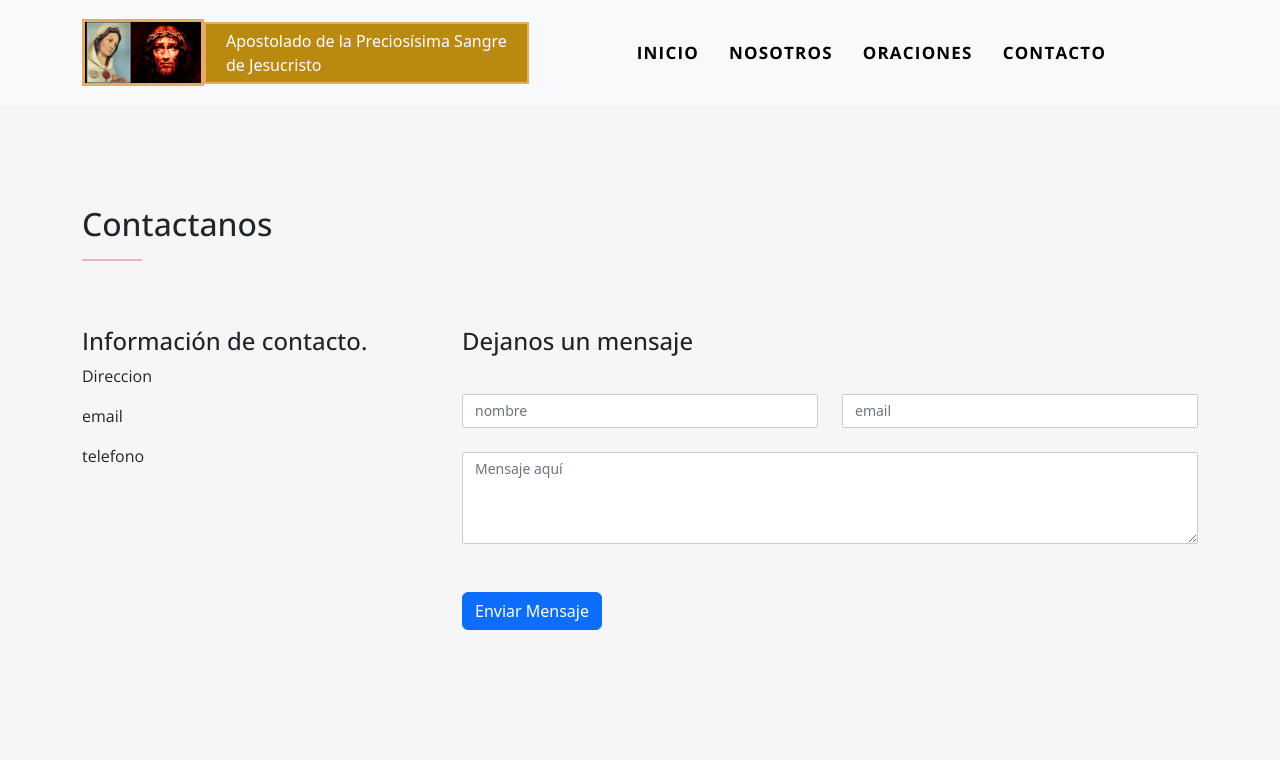
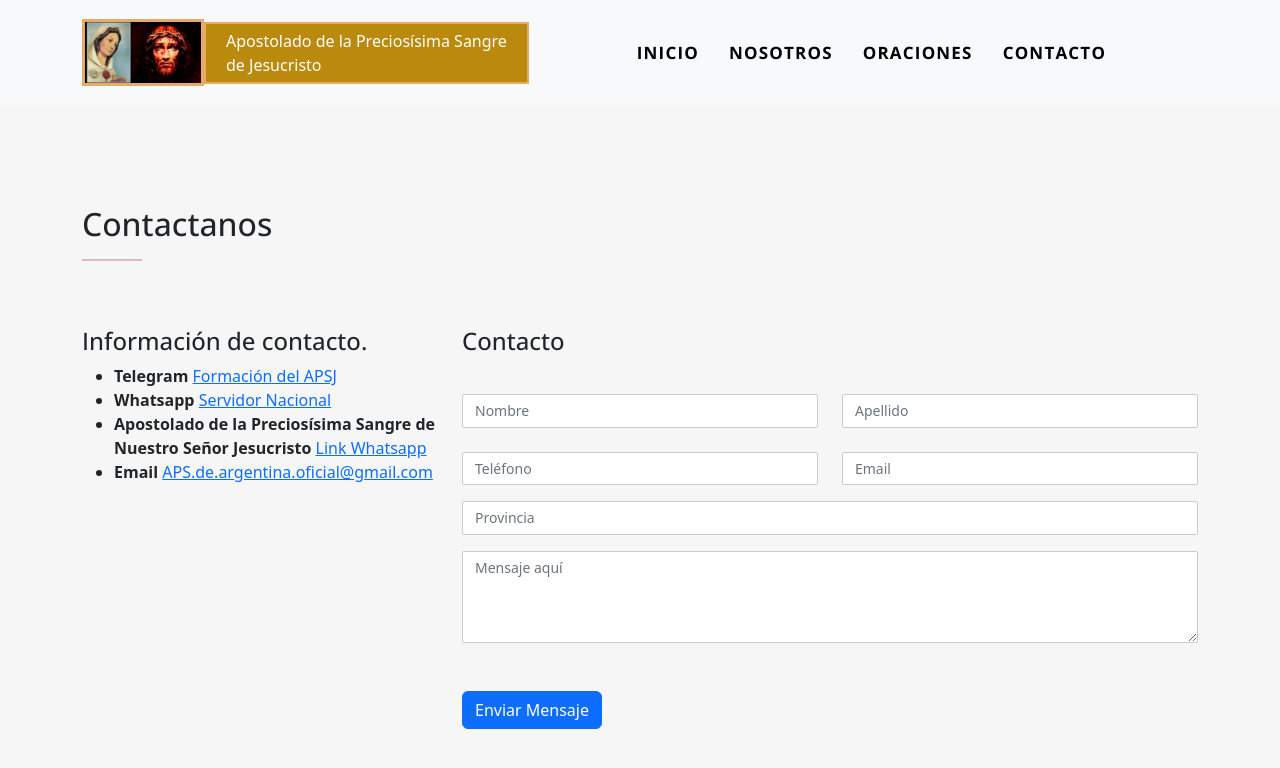
Before and after one commit to emirmoretti/apsj, a React (Vite) app: page /contacto in a window 1280 px wide. Shown: the top 768 px of the page. Built offline with nearby package versions, Linux system fonts and the light colour scheme.

Commit message:
animation and stuffs

```diff
--- a/package.json
+++ b/package.json
@@ -13,6 +13,7 @@
     "@fortawesome/free-regular-svg-icons": "^6.1.2",
     "@fortawesome/free-solid-svg-icons": "^6.1.2",
     "@fortawesome/react-fontawesome": "^0.2.0",
+    "aos": "^2.3.4",
     "bootstrap": "^5.2.0",
     "react": "^18.2.0",
     "react-bootstrap": "^2.5.0",
--- a/src/App.jsx
+++ b/src/App.jsx
@@ -4,10 +4,13 @@ import Home from "./pages/Home";
 import Nosotros from "./pages/Nosotros";
 import Oraciones from "./pages/Oraciones";
 import Contact from "./pages/Contact";
+import AOS from "aos";
+import "aos/dist/aos.css";
 
 import "./App.scss";
 
 function App() {
+  AOS.init();
   return (
     <main className="App">
       <NavComponent />
--- a/src/components/about/About.jsx
+++ b/src/components/about/About.jsx
@@ -1,6 +1,7 @@
 import React from "react";
 import { Container, Row, Col } from "react-bootstrap";
-import './About.scss'
+import { Link } from "react-router-dom";
+import "./About.scss";
 
 const About = () => {
   return (
@@ -14,26 +15,30 @@ const About = () => {
           <Col md={4}>
             <h3>Quienes somos</h3>
             <p>
-              Lorem ipsum dolor sit amet consectetur adipisicing elit. Optio exercitationem delectus impedit veritatis animi voluptatum?
-              Nobis molestias ea, tempore eveniet qui, totam reiciendis est nesciunt quasi sequi ipsum temporibus quo.
+              Devoción a la Preciosísima Sangre de Nuestro Jesucristo no es una nueva devoción en la Santa Iglesia Católica. Es tan antigua
+              como el primer Jueves Santo, cuando Jesús instituyó el Sacerdocio y la Santa Eucaristía. La proclamación de las siguientes
+              palabras...
             </p>
-            <a>Visitar</a>
+            <Link to="/nosotros" className="nav-link text-primary">
+              Continuar leyendo
+            </Link>
           </Col>
           <Col md={4}>
             <h3>Oraciones</h3>
             <p>
-              Lorem ipsum dolor sit amet consectetur adipisicing elit. Optio exercitationem delectus impedit veritatis animi voluptatum?
-              Nobis molestias ea, tempore eveniet qui, totam reiciendis est nesciunt quasi sequi ipsum temporibus quo.
+              LAS ORACIONES DE GETSEMANÍ (Contenidas en el libro de Oraciones o Devocionario). Cada jueves de 11:00 pm a 03:00 am del
+              viernes en la madrugada es la Hora de Getsemaní. Las siguientes oraciones deben ser dichas durante este tiempo...
             </p>
-            <a>Visitar</a>
+            <Link to="/oraciones" className="nav-link text-primary">
+              Continuar leyendo
+            </Link>
           </Col>
           <Col md={4}>
-            <h3>Información</h3>
-            <p>
-              Lorem ipsum dolor sit amet consectetur adipisicing elit. Optio exercitationem delectus impedit veritatis animi voluptatum?
-              Nobis molestias ea, tempore eveniet qui, totam reiciendis est nesciunt quasi sequi ipsum temporibus quo.
-            </p>
-            <a>Visitar</a>
+            <h3>Contacto</h3>
+            <p>Para más información sobre esta Devoción y sus cenáculos de Oración cerca de tu localidad contactar...</p>
+            <Link to="/contacto" className="nav-link text-primary">
+              Continuar leyendo
+            </Link>
           </Col>
         </Row>
       </Container>
--- a/src/components/contact/ContactForm.jsx
+++ b/src/components/contact/ContactForm.jsx
@@ -13,28 +13,63 @@ const ContactForm = () => {
         <Row>
           <Col md={4}>
             <h4>Información de contacto.</h4>
-            <div className="space"></div>
-            <p>Direccion</p>
-            <div className="space"></div>
-            <p>email</p>
-            <div className="space"></div>
-            <p>telefono</p>
+            <ul>
+              <li>
+                <strong>Telegram </strong>
+                <a href="https://web.telegram.org/z/#-308828770" target="_blank" rel="noopener noreferrer">
+                  Formación del APSJ
+                </a>
+              </li>
+              <li>
+                <strong>Whatsapp </strong>
+                <a href="https://wa.me/5492645187822" target="_blank" rel="noopener noreferrer">
+                  Servidor Nacional
+                </a>
+              </li>
+              <li>
+                <strong>Apostolado de la Preciosísima Sangre de Nuestro Señor Jesucristo </strong>
+                <a href="https://chat.whatsapp.com/FKf9lVhczp5JEeBbygz8ac" target="_blank" rel="noopener noreferrer">
+                  Link Whatsapp
+                </a>
+              </li>
+              <li>
+                <strong>Email </strong>
+                <a href="mailto:APS.de.argentina.oficial@gmail.com" target="_blank" rel="noopener noreferrer">
+                  APS.de.argentina.oficial@gmail.com
+                </a>
+              </li>
+            </ul>
           </Col>
           <Col md={8}>
-            <h4>Dejanos un mensaje</h4>
+            <h4>Contacto</h4>
             <form>
               <Row>
-                <Col className="" md={6}>
+                <Col className="mb-4" md={6}>
                   <div className="form-group">
-                    <input placeholder="nombre" className="form-control"></input>
+                    <input placeholder="Nombre" className="form-control"></input>
                   </div>
                 </Col>
                 <Col className="" md={6}>
                   <div className="form-group">
-                    <input className="form-control" placeholder="email"></input>
+                    <input className="form-control" placeholder="Apellido"></input>
                   </div>
                 </Col>
-                <Col className="mt-4" md={12}>
+                <Col className="mb-3" md={6}>
+                  <div className="form-group">
+                    <input placeholder="Teléfono" className="form-control"></input>
+                  </div>
+                </Col>
+                <Col className="" md={6}>
+                  <div className="form-group">
+                    <input className="form-control" placeholder="Email"></input>
+                  </div>
+                </Col>
+                <Col className="" md={12}>
+                  <div className="form-group">
+                    <input className="form-control" placeholder="Provincia"></input>
+                  </div>
+                </Col>
+                <Col className="mt-3" md={12}>
                   <div className="form-group">
                     <textarea className="form-control" placeholder="Mensaje aquí" rows={4}></textarea>
                   </div>
--- a/src/components/hero/Hero.jsx
+++ b/src/components/hero/Hero.jsx
@@ -9,16 +9,18 @@ const Hero = () => {
       <Container>
         <Row className="row-container align-items-center">
           <Col md={6} className="intro-text">
+            <div data-aos="zoom-in" data-aos-duration="3000">
               <h1 id="section-hero__title">
                 Apostolado de la preciosisima sangre <br />
                 de
                 <span className="color"> Jesucristo</span>
               </h1>
               <p>Consolar es Adorar.</p>
+            </div>
             <div className="clearfix"></div>
           </Col>
           <Col md={6} className="img-col">
-            <div className="img-container">
+            <div className="img-container" data-aos="zoom-in" data-aos-duration="3000">
               <img src={Jesuscrito} alt="jesuscristo" className="img-fluid rounded" />
             </div>
           </Col>
--- a/src/pages/Nosotros.jsx
+++ b/src/pages/Nosotros.jsx
@@ -85,12 +85,12 @@ const Nosotros = () => {
                 <div>
                   <p>
                     EN 1995, exactamente a las 3:00 p.m, la hora de la Divina Misericordia, Nuestro Señor Jesucristo llamó, por primera vez,
-                    a Bernabé Nwoye, un joven del poblado de Olo, Estado de Enugu, en Nigeria, y le pidió que lo consolara y adorara su
-                    Preciosísima Sangre. En una visión, dos años más tarde, el Señor le dio la Coronilla de la Preciosa Sangre y todas las
-                    oraciones que la conforman. Los mensajes, oraciones, himnos y coros, así como las instrucciones, dadas directamente por
-                    Nuestro Señor, Su Madre Mía, los Ángeles y Santos, desde el año 1997 hasta el presente, constituyen la Devoción a la
-                    Preciosa Sangre. En esta publicación, solo presentamos las oraciones dadas a Bernabé, mientras reservamos los mensajes
-                    hasta que se otorgue la aprobación Eclesial.
+                    a <strong>Bernabé Nwoye</strong>, un joven del poblado de Olo, Estado de Enugu, en Nigeria, y le pidió que lo consolara
+                    y adorara su Preciosísima Sangre. En una visión, dos años más tarde, el Señor le dio la Coronilla de la Preciosa Sangre
+                    y todas las oraciones que la conforman. Los mensajes, oraciones, himnos y coros, así como las instrucciones, dadas
+                    directamente por Nuestro Señor, Su Madre Mía, los Ángeles y Santos, desde el año 1997 hasta el presente, constituyen la
+                    Devoción a la Preciosa Sangre. En esta publicación, solo presentamos las oraciones dadas a Bernabé, mientras reservamos
+                    los mensajes hasta que se otorgue la aprobación Eclesial.
                   </p>
                 </div>
               </Col>
```
Also changed, not shown: 1 other file (tests, documents, lock files or other folders). Lines whose indentation alone changed are shown as unchanged.
